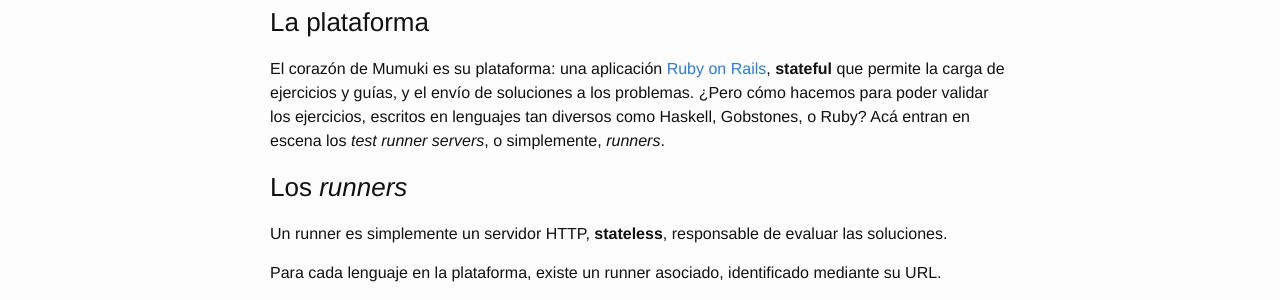
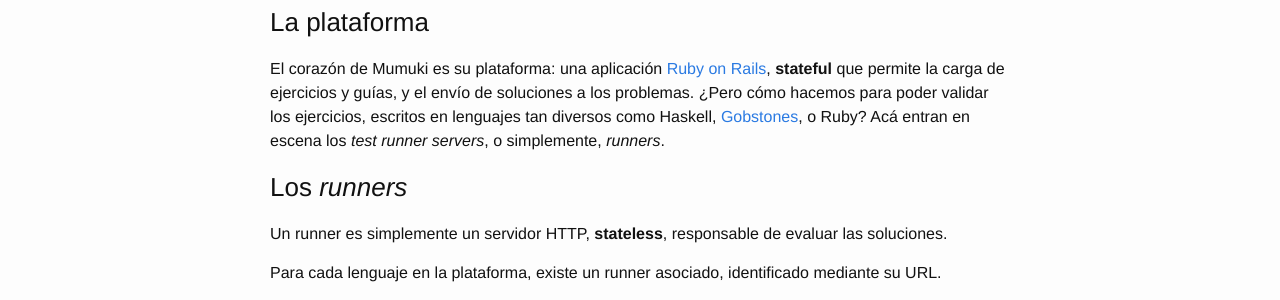
Before and after one commit to mumuki/mumuki.github.io, a Jekyll site: the page built from _posts/2015-06-22-extendiendo-mumuki-runners.markdown, in a window 1280 px wide and 900 px high. Shown: the part 398-698 px from the top of the window. Built offline with Jekyll 4.4.1, drawn with Linux system fonts in a browser that asks for light colours; part of the change alters nothing that is shown.

```diff
--- a/_posts/2015-06-22-extendiendo-mumuki-runners.markdown
+++ b/_posts/2015-06-22-extendiendo-mumuki-runners.markdown
@@ -14,7 +14,7 @@ categories: mumuki tech plataforma runners lenguaje
 
 ### La plataforma
 
-El corazón de Mumuki es su plataforma: una aplicación [Ruby on Rails](http://rubyonrails.org/), **stateful** que permite la carga de ejercicios y guías, y el envío de soluciones a los problemas. ¿Pero cómo hacemos para poder validar los ejercicios, escritos en lenguajes tan diversos como Haskell, Gobstones, o Ruby? Acá entran en escena los _test runner servers_, o simplemente, _runners_.
+El corazón de Mumuki es su plataforma: una aplicación [Ruby on Rails](http://rubyonrails.org/), **stateful** que permite la carga de ejercicios y guías, y el envío de soluciones a los problemas. ¿Pero cómo hacemos para poder validar los ejercicios, escritos en lenguajes tan diversos como Haskell, [Gobstones](http://www.gobstones.org/), o Ruby? Acá entran en escena los _test runner servers_, o simplemente, _runners_.
 
 ### Los _runners_
 
```
